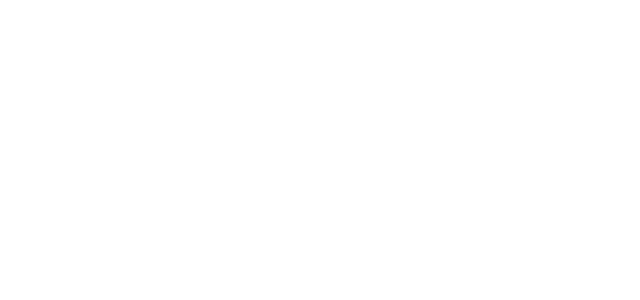
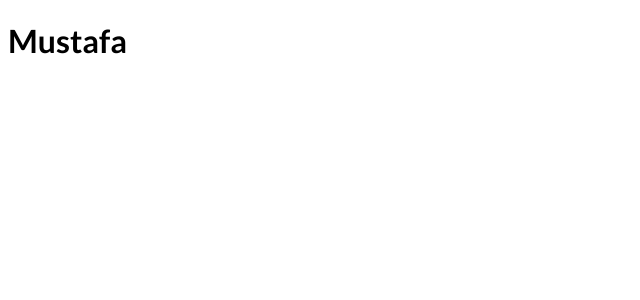
Before and after one commit to eXvimmer/next_js_practical_guide, a Next.js app in the folder 05_data_fetching_course/: page /user-profile in a window 1280 px wide. Before the commit this address had no page. Shown: the top 300 px of the page, without its empty margins (0-640 px from the left). Built offline with nearby package versions, Linux system fonts and the light colour scheme.

Commit message:
05: use getServerSideProps for server side rendering.

```diff
--- /dev/null
+++ b/05_data_fetching_course/pages/user-profile.tsx
@@ -0,0 +1,19 @@
+import { GetServerSideProps, InferGetServerSidePropsType } from "next";
+
+export default function UserProfilePage({
+  username,
+}: InferGetServerSidePropsType<typeof getServerSideProps>) {
+  return (
+    <div>
+      <h1>{username}</h1>
+    </div>
+  );
+}
+
+export const getServerSideProps = (async (/* context */) => {
+  return {
+    props: {
+      username: "Mustafa",
+    },
+  };
+}) satisfies GetServerSideProps;
```
